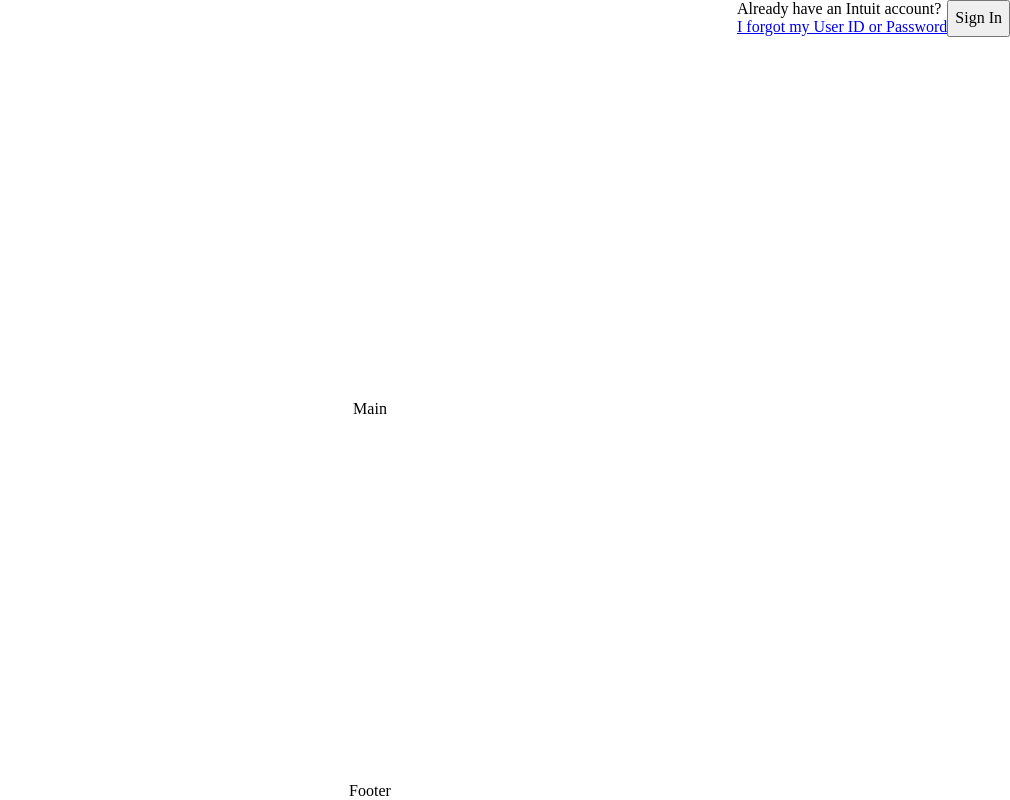
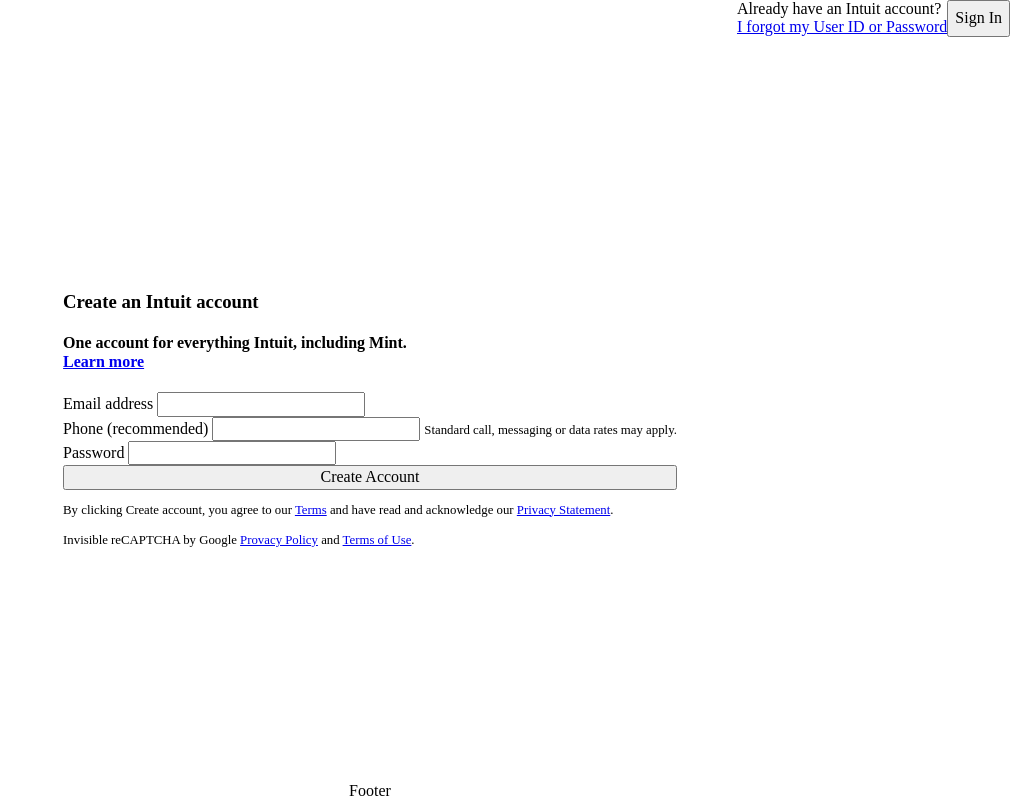
Before and after one commit to LukyLurks/html-form, a plain HTML site: page index.html in a window 1280 px wide. Shown: the whole page, without its empty margins (270-1280 px from the left). Drawn offline with Linux system fonts and the light colour scheme.

Commit message:
add main content

```diff
--- a/index.html
+++ b/index.html
@@ -18,7 +18,50 @@
 		</header>
 
 		<main>
-			Main
+			<div id="form-header-logos">
+				<h1 id="main-logo"></h1>
+				<h2 id="sub-logos"></h2>
+			</div>
+			<div id="main-form">
+				<h3>Create an Intuit account</h3>
+				<h4>
+					One account for everything Intuit, including Mint.<br>
+					<a href="#">Learn more</a>
+				</h4>
+
+				<form>
+					<label>
+						Email address
+						<input type="email">
+					</label>
+
+					<label>
+						Phone (recommended)
+						<input type="tel">
+						<small>Standard call, messaging or data rates may apply.</small>
+					</label>
+
+					<label>
+						Password
+						<input type="password">
+					</label>
+
+					<input type="submit" value="Create Account">
+
+					<small>
+						<p>
+						By clicking Create account, you agree to our
+						<a href="#">Terms</a> and have read and acknowledge our
+						<a href="#">Privacy Statement</a>.
+						</p>
+					</small>
+				</form>
+
+				<small>
+					Invisible reCAPTCHA by Google
+					<a href="#">Provacy Policy</a> and <a href="#">Terms of Use</a>.
+				</small>
+			</div>
 		</main>
 
 		<footer>
--- a/main.css
+++ b/main.css
@@ -24,3 +24,11 @@ header {
 button {
 	height: 100%;
 }
+
+/**
+ * Main
+ *****************************************************************************/
+form {
+	display: flex;
+	flex-flow: column wrap;
+}
```
